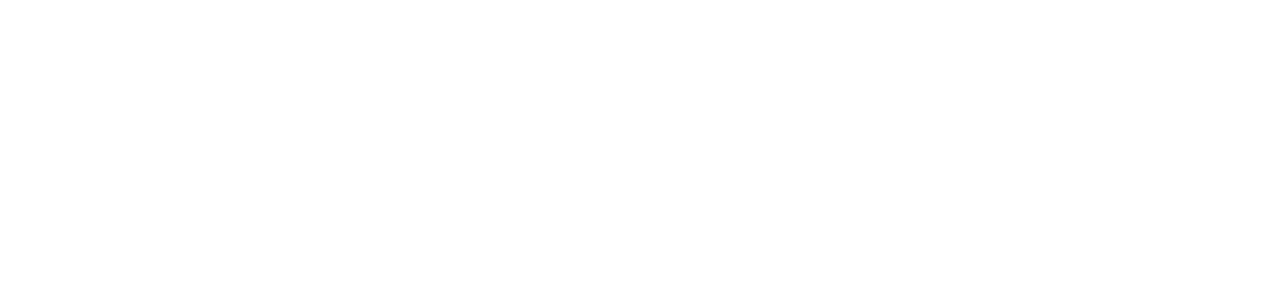
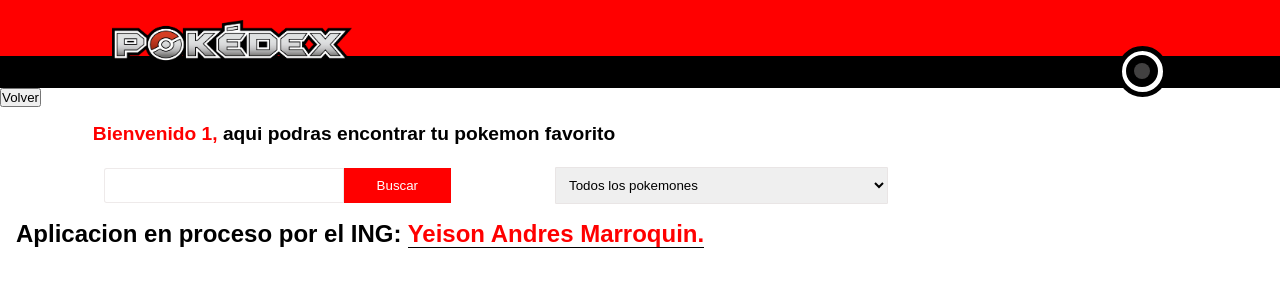
Before and after one commit to yeisonmarroquin887/Entregablecinco, a React (Vite) app: page /#/pokedex/1 in a window 1280 px wide. Before the commit this address had no page. Shown: the top 300 px of the page. Built offline with nearby package versions, Linux system fonts and the light colour scheme; no server answers; a web font is replaced by a local one.

Commit message:
Version 0.0.1

```diff
--- a/package.json
+++ b/package.json
@@ -14,6 +14,7 @@
     "axios": "^1.4.0",
     "react": "^18.2.0",
     "react-dom": "^18.2.0",
+    "react-hook-form": "^7.53.0",
     "react-redux": "^8.0.5",
     "react-router-dom": "^6.11.0"
   },
--- a/src/App.jsx
+++ b/src/App.jsx
@@ -1,5 +1,6 @@
 import { Route, Routes } from "react-router-dom";
 import Home from "./pages/Home/Home";
+import ListPokedex from "./pages/Pokemones/ListPokedex";
 
 function App() {
 
@@ -7,6 +8,7 @@
     <div>
       <Routes>
         <Route path="/" element={<Home/>} />
+        <Route path="/pokedex/:name" element={<ListPokedex/>} />
       </Routes>
     </div>
   );
--- /dev/null
+++ b/src/Hooks/useApiPokedex.js
@@ -0,0 +1,22 @@
+import axios from "axios";
+import { useState } from "react";
+
+const Apiurl = import.meta.env.VITE_REACT_APP_URL;
+
+const useApiPokedex = () => {
+	const Url = `${Apiurl}pokemon?limit=20&offset=0`
+	const [Datos, setDatos] = useState(null);
+
+	const PokedexApi = () => {
+		axios.get(Url)
+		.then(res => setDatos(res.data.results))
+		.catch(err => console.log(err))
+	}
+
+
+
+
+	return {PokedexApi, Datos}
+}
+
+export default useApiPokedex;
--- /dev/null
+++ b/src/components/Header/Header.css
@@ -0,0 +1,111 @@
+.Header {
+	width: 100%;
+}
+
+.Header__container {
+	background-color: var(--color1);
+	width: 100%;
+	height: 4.9em;
+	display: flex;
+	align-items: end;
+}
+
+.Header__container2 {
+	width: 100%;
+	background-color: var(--color3);
+	height: 2em;
+	display: flex;
+	justify-content: space-around;
+}
+
+.Header__Image {
+	max-width: 11em;
+	margin-top: -3.8em;
+}
+
+.Header__bola {
+	height: 3.2em;
+	width: 3.2em;
+	background-color: var(--color2);
+	border-radius: 50%;
+	border: 5px solid var(--color3);
+	margin-top: -.65em;
+	display: flex;
+	align-items: center;
+	justify-content: center;
+}
+
+.Header__bola2 {
+	height: 2em;
+	width: 2em;
+	background-color: var(--color3);
+	border-radius: 50%;
+	border: 5px solid var(--color3);
+	display: flex;
+	align-items: center;
+	justify-content: center;
+}
+
+.Header__bola3 {
+	height: 1em;
+	width: 1em;
+	background-color: rgb(66, 65, 65);
+	border-radius: 50%;
+}
+
+@media (min-width: 700px) {
+
+.Header__container {
+		background-color: var(--color1);
+		width: 100%;
+		height: 5.5em;
+		display: flex;
+		align-items: end;
+}
+
+
+.Header__container2 {
+	width: 100%;
+	background-color: var(--color3);
+	height: 2em;
+	display: flex;
+	justify-content: space-between;
+}
+
+.Header__Image {
+	max-width: 15em;
+	margin-top: -3.8em;
+	margin-left: 7em;
+}
+
+.Header__bola {
+	height: 3.2em;
+	width: 3.2em;
+	background-color: var(--color2);
+	border-radius: 50%;
+	border: 5px solid var(--color3);
+	margin-top: -.65em;
+	display: flex;
+	align-items: center;
+	justify-content: center;
+	margin-right: 7em;
+}
+
+.Header__bola2 {
+	height: 2em;
+	width: 2em;
+	background-color: var(--color3);
+	border-radius: 50%;
+	border: 5px solid var(--color3);
+	display: flex;
+	align-items: center;
+	justify-content: center;
+}
+
+.Header__bola3 {
+	height: 1em;
+	width: 1em;
+	background-color: rgb(66, 65, 65);
+	border-radius: 50%;
+}
+}
--- /dev/null
+++ b/src/components/Header/Header.jsx
@@ -0,0 +1,22 @@
+import React from "react";
+import './Header.css'
+
+function Header() {
+
+	return (
+		<header className="Header">
+			<div className="Header__container">
+				<div className="Header__container2">
+					<img className="Header__Image" src="../../../image/Podex.png" alt="" />
+					<div className="Header__bola">
+						<div className="Header__bola2">
+						<div className="Header__bola3"></div>
+						</div>
+					</div>
+				</div>
+			</div>
+		</header>
+	)
+};
+
+export default Header;
--- /dev/null
+++ b/src/components/PokedexPerson/Pokemones.jsx
@@ -0,0 +1,13 @@
+import React from "react";
+
+function Pokemones({Datos}) {
+
+
+	return (
+		<section>
+
+		</section>
+	)
+};
+
+export default Pokemones;
--- a/src/pages/Home/Home.css
+++ b/src/pages/Home/Home.css
@@ -125,3 +125,84 @@
 	border-radius: 50%;
 	border: 9px solid var(--color3);
 }
+
+@media (min-width: 700px) {
+	.Image1 {
+		filter: drop-shadow(0px 2px 30px rgb(47, 71, 253));
+		height: 32em;
+		width: 100%;
+		object-fit: cover;
+		margin-top: 0em;
+	}
+
+	.Image2 {
+		width: 100%;
+		max-width: 25em;
+		margin: auto;
+		margin-top: -27em;
+		position: relative;
+	}
+
+	.Home__container-info {
+		width: 100%;
+		padding: 0em 1em 1em 1em;
+		display: flex;
+		flex-direction: column;
+		align-items: center;
+		position: relative;
+		background-color: rgba(240, 236, 236, 0.808);
+		width: 100%;
+		max-width: 30em;
+		border-radius: 1em;
+		box-shadow: 0 8px 20px rgb(241, 237, 237);
+	}
+
+	.Home__container-info > h1 {
+		font-size: 2em;
+		color: var(--color1);
+	}
+
+	.Home__form {
+		display: flex;
+		flex-direction: column;
+		gap: .3em;
+		margin-top: .5em;
+	}
+
+	.Home__form > label {
+		font-size: 1.2em;
+		margin-bottom: .5em;
+		color: var(--color3);
+	}
+
+	.Home__form > input {
+		border: none;
+		font-size: 1.2;
+		padding: .6em;
+		border-radius: .5em;
+		border: 1px solid var(--color3);
+	}
+
+	.Home__form > button {
+		background-color: var(--color1);
+		border: none;
+		width: 100%;
+		max-width: 8em;
+		padding: .4em;
+		margin: auto;
+		margin-top: .8em;
+		color: var(--color2);
+		font-size: 1.1em;
+		cursor: pointer;
+		border-radius: 1em;
+	}
+
+	.text {
+		text-align: center;
+		font-size: 1em;
+		margin-top: 1.5em;
+		color: var(--color3);
+		font-weight: 600;
+	}
+
+}
--- a/src/pages/Home/Home.jsx
+++ b/src/pages/Home/Home.jsx
@@ -1,10 +1,15 @@
 import React from "react";
 import './Home.css'
+import { useForm } from "react-hook-form";
+import { useNavigate } from "react-router-dom";
+
 
 function Home(){
+	const {handleSubmit, register, reset} = useForm()
+	const navigate = useNavigate();
 
-	const alerta = () => {
-		alert("Por el momento nuestra app esta en mantenimiento...  ING. Andres Marroquin.")
+	const submit = (data) => {
+			navigate(`/pokedex/${data.Name}`)
 	}
 
 	return (
@@ -17,10 +22,10 @@
 
 				 <div className="Home__container-info">
 					<h1>¡Hola Entrenador!</h1>
-					<form className="Home__form" action="">
+					<form className="Home__form" onSubmit={handleSubmit(submit)}>
 						<label htmlFor="">Para empezar dame tu nombre:</label>
-						<input type="text" />
-						<button onClick={alerta}>Comenzar</button>
+						<input {...register("Name")} type="text" required/>
+						<button >Comenzar</button>
 					</form>
 					<p className="text">
 					Que nuestras vidas sean como la de Ash y Pikachu: llenas de aventuras, amistad y sueños por alcanzar.
--- /dev/null
+++ b/src/pages/Pokemones/ListPokedex.css
@@ -0,0 +1,151 @@
+.ListPokedex {
+	width: 100%;
+}
+
+.ListPokedex__header {
+	width: 100%;
+}
+
+.ListPokedex__info {
+	width: 100%;
+	padding: 1em;
+	display: flex;
+	flex-direction: column;
+	gap: 1em;
+}
+
+.ListPokedex__info-h1 {
+	font-size: 1em;
+}
+
+.ListPokedex__info-h1 > span {
+	color: var(--color1);
+}
+
+.ListPokedex__filters {
+	display: flex;
+	gap: 1em;
+	align-items: center;
+	justify-content: center;
+}
+
+.ListPokedex__filters > div  > form{
+	display: flex;
+}
+
+.ListPokedex__filters > div  > form > input {
+	width: 100%;
+	max-width: 8.8em;
+	border: none;
+	border: 1px solid rgba(230, 225, 225, 0.681);
+	padding: .3em;
+	border-radius: .2em 0em 0em .2em;
+}
+
+.ListPokedex__filters > div > form > input:focus {
+    border-bottom: 1px solid var(--color1);
+    border-top: 1px solid var(--color1);
+    border-left: 1px solid var(--color1);
+	outline: none;
+}
+
+.ListPokedex__filters > div  > form > button {
+	background-color: var(--color1);
+	color: var(--color2);
+	border: none;
+	padding: .3em;
+	cursor: pointer;
+}
+
+.ListPodex__select {
+	border: none;
+	border: 1px solid rgba(230, 225, 225, 0.681);
+	padding: .3em;
+	width: 100%;
+	max-width: 11em;
+	border: none;
+	border: 1px solid rgba(230, 225, 225, 0.681);
+	padding: .3em;
+	border-radius: .1em;
+}
+
+.ListPodex__select:focus {
+    border-color: rgb(230, 228, 228);
+	outline: none;
+}
+
+@media (min-width: 700px) {
+
+.ListPokedex__info {
+	width: 100%;
+	padding: 1em;
+	display: flex;
+	flex-direction: column;
+	gap: 1em;
+}
+
+.ListPokedex__info-h1 {
+	font-size: 1.2em;
+	margin-left: 4em;
+	margin-bottom: .3em;
+}
+
+.ListPokedex__info-h1 > span {
+	color: var(--color1);
+}
+
+.ListPokedex__filters {
+	display: flex;
+	gap: 1em;
+	align-items: center;
+	justify-content: space-evenly;
+	width: 100%;
+	max-width: 60em;
+}
+
+.ListPokedex__filters > div  > form{
+	display: flex;
+}
+
+.ListPokedex__filters > div  > form > input {
+	width: 30em;
+	max-width: 18em;
+	border: none;
+	border: 1px solid rgba(230, 225, 225, 0.681);
+	padding: .7em;
+	border-radius: .2em 0em 0em .2em;
+}
+
+.ListPokedex__filters > div > form > input:focus {
+    border-bottom: 1px solid var(--color1);
+    border-top: 1px solid var(--color1);
+    border-left: 1px solid var(--color1);
+	outline: none;
+}
+
+.ListPokedex__filters > div  > form > button {
+	background-color: var(--color1);
+	color: var(--color2);
+	border: none;
+	padding: .3em;
+	cursor: pointer;
+	width: 8em;
+}
+
+.ListPodex__select {
+	border: none;
+	border: 1px solid rgba(230, 225, 225, 0.681);
+	padding: .3em;
+	width: 25em;
+	max-width: 101em;
+	border: none;
+	border: 1px solid rgba(230, 225, 225, 0.681);
+	padding: .7em;
+	border-radius: .1em;
+}
+
+.ListPodex__select:focus {
+    border-color: rgb(230, 228, 228);
+	outline: none;
+}
+}
--- /dev/null
+++ b/src/pages/Pokemones/ListPokedex.jsx
@@ -0,0 +1,71 @@
+import React, { useEffect } from "react";
+import { useNavigate, useParams } from "react-router-dom";
+import useApiPokedex from "../../Hooks/useApiPokedex";
+import Header from "../../components/Header/Header";
+import './ListPokedex.css'
+import Pokemones from "../../components/PokedexPerson/Pokemones";
+import axios from "axios";
+
+function ListPokedex() {
+	const {name} = useParams()
+    const navigate = useNavigate();
+	const { PokedexApi, Datos } = useApiPokedex()
+
+
+
+	useEffect(() => {
+		PokedexApi()
+	}, [])
+
+	useEffect(() => {
+		if (Datos) {
+			pokes();
+		}
+	}, [Datos]);
+
+	const pokes = () => {
+		Datos?.map((ressult) => {
+			axios.get(ressult.url)
+			.then(res => console.log(res.data))
+			.catch(err => console.log(err))
+		})
+	}
+	const volver = () => {
+		navigate("/")
+	}
+
+	return (
+		<section className="ListPokedex">
+			<div className="ListPokedex__header">
+				<Header/>
+			</div>
+
+			<button onClick={volver}>Volver</button>
+
+			<div className="ListPokedex__info">
+			<h1 className="ListPokedex__info-h1"> <span>Bienvenido {name},</span> aqui podras encontrar tu pokemon favorito</h1>
+			<div className="ListPokedex__filters">
+				<div>
+					<form action="">
+						<input type="text" />
+						<button>Buscar</button>
+					</form>
+				</div>
+				<div>
+					<select className="ListPodex__select" name="" id="">
+						<option className="optio1" value="">Todos los pokemones</option>
+					</select>
+				</div>
+			</div>
+			<h1>Aplicacion en proceso por el ING: <span style={{color: "red", borderBottom: '1px solid black'}}>Yeison Andres Marroquin.</span> </h1>
+			</div>
+
+			<div>
+				<Pokemones Datos={Datos}/>
+			</div>
+
+		</section>
+	)
+};
+
+export default ListPokedex;
```
Also changed, not shown: src/components/PokedexPerson/Pokemones.css (added), 2 other files (tests, documents, lock files or other folders).
